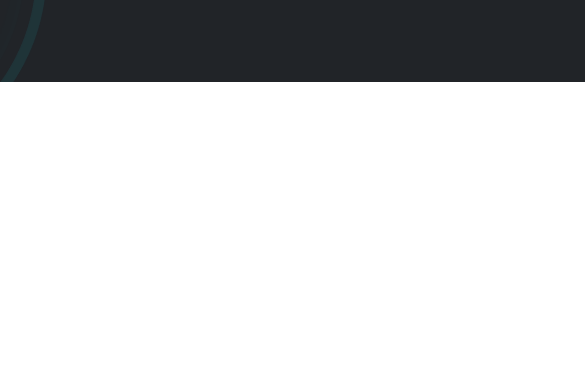
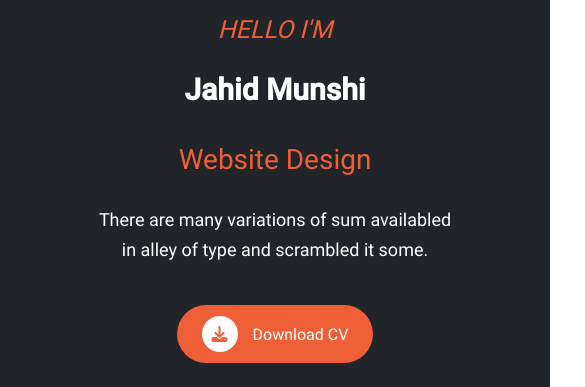
Before and after one commit to jahidmunshi99/personal-portfolio-html-css-js, a plain HTML site: page index.html in a window 390 px wide. Shown: the part 694-1081 px from the top of the page, 585 px wide, since content can reach past the window. Before the commit the page ends 844 px from the top, so only its background shows below. Drawn offline with Linux system fonts and the light colour scheme.

Commit message:
responsive

```diff
--- a/resources/css/responsive.css
+++ b/resources/css/responsive.css
@@ -64,9 +64,6 @@
 
 /* Small Tablets */
 @media (max-width:991px) {
-    .content-group {
-        /* flex-direction: column; */
-    }
     .right{
         padding-top: 5rem;
     }
@@ -74,6 +71,14 @@
 
 /* Extra Small Devices */
 @media (max-width:767px) {
+    .content-group {
+        flex-direction: column;
+        text-align: center;
+    }
+    .main-content{
+        background-image: none;
+        background-color: var(--bg-black-color);
+    }
 
 }
 
```
